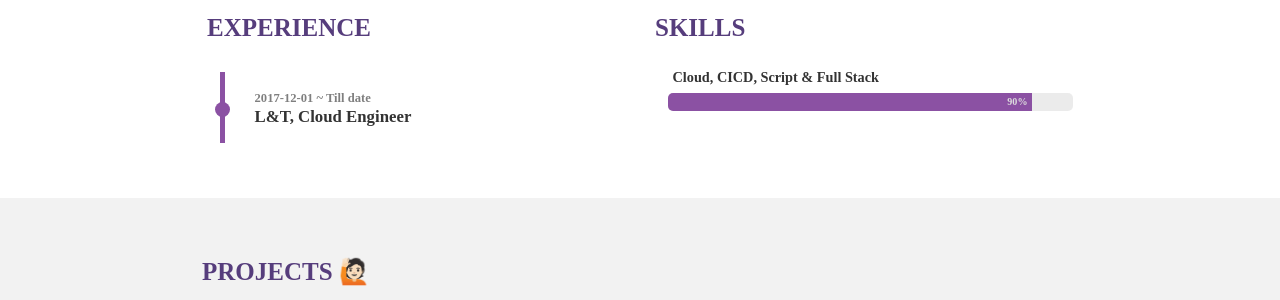
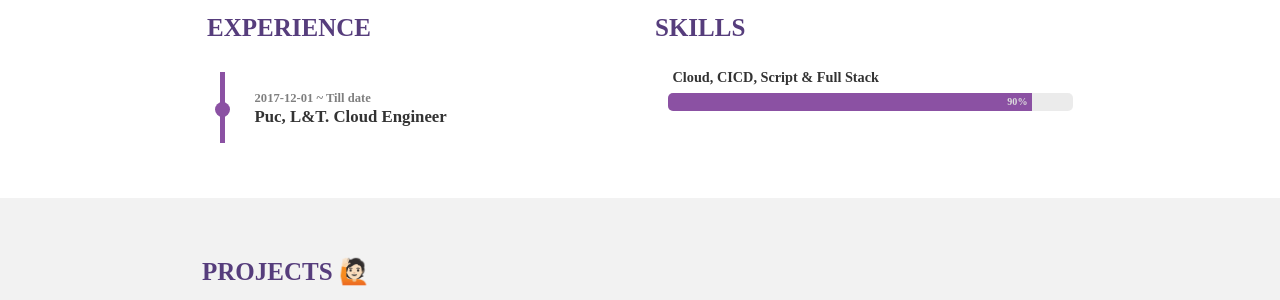
Before and after one commit to mcubescloud/site, a Jekyll site: the page built from portfolio.html, in a window 1280 px wide. Shown: the part 444-744 px from the top of the page. Built offline with Jekyll 4.4.1, drawn with Linux system fonts in a browser that asks for light colours; nearby versions of some CDN libraries; some web fonts are replaced.

Commit message:
Update _config.yml

```diff
--- a/_config.yml
+++ b/_config.yml
@@ -15,7 +15,7 @@ theme_settings :
     experience :
       - start : 2017-12-01
         end : Till date
-        experience : L&T, Cloud Engineer
+        experience : Puc, L&T. Cloud Engineer
     skills :
       - skill : Cloud, CICD, Script & Full Stack
         value : 90  # Percent value
```
